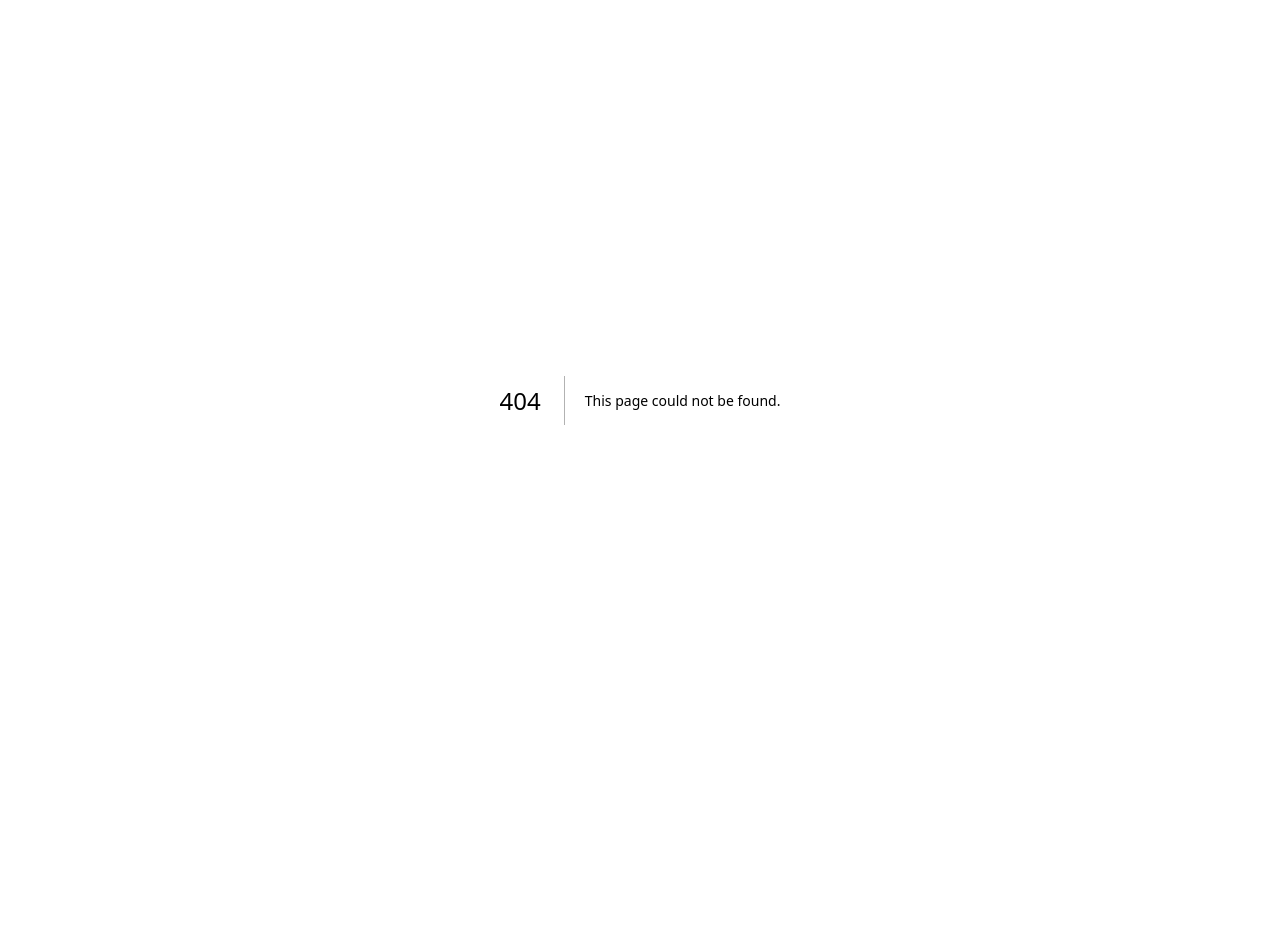
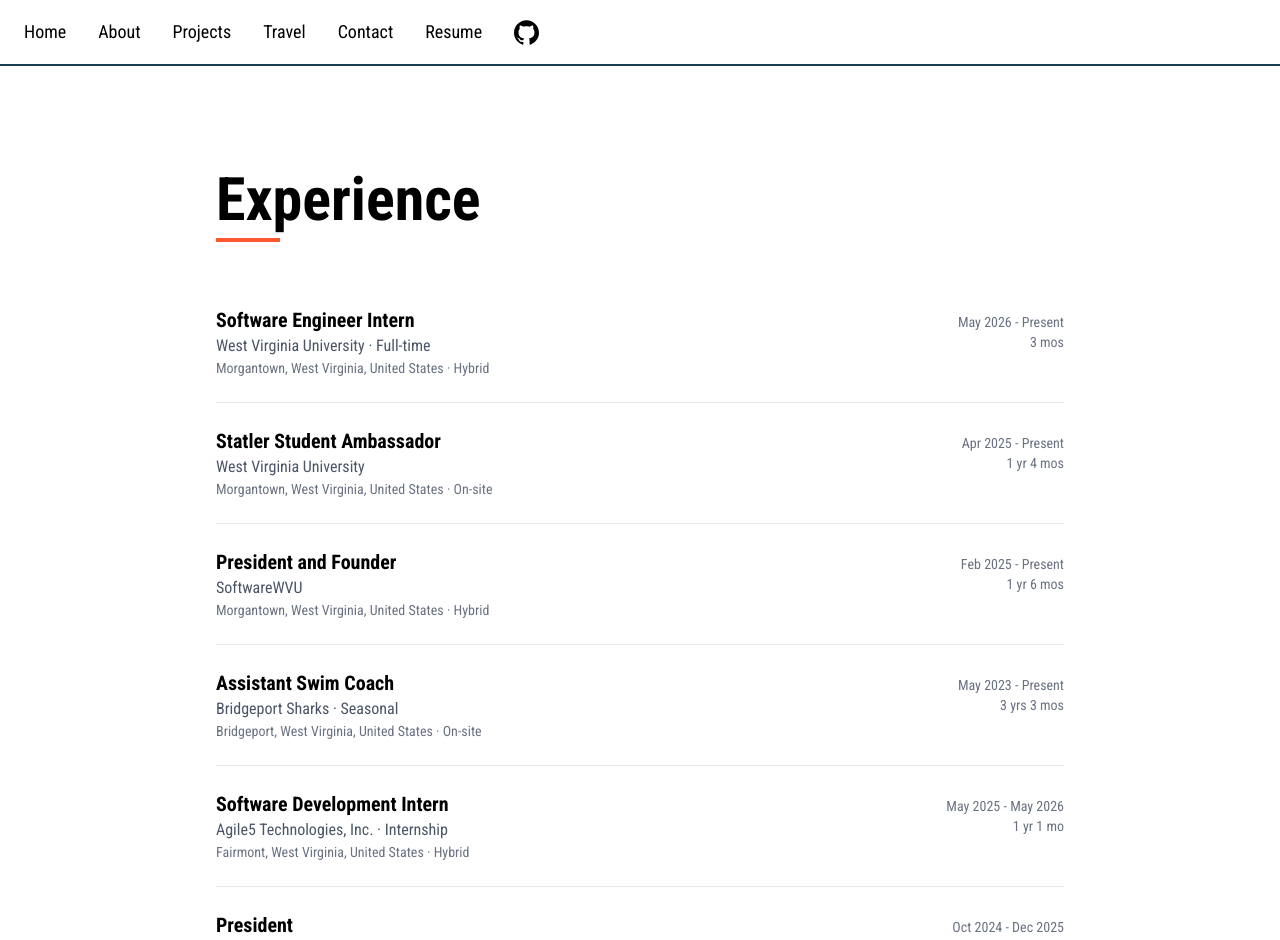
Before and after one commit to BrianCode9/brian-portfolio, a Next.js app: page /experience in a window 1280 px wide. Before the commit this address had no page. Shown: the top 940 px of the page. Before the commit the page ends 800 px from the top, so only its background shows below. Built offline with nearby package versions, Linux system fonts and the light colour scheme.

Commit message:
Add dedicated Experience page listing work history
Adds a resume-style list of roles (title, company, dates, location)
pulled from a new data file, separate from the existing Travel section.

```diff
--- /dev/null
+++ b/src/app/experience/page.tsx
@@ -0,0 +1,44 @@
+import NavBar from '@/components/section/navbar';
+import { experience } from '@/data/experience';
+
+export default function ExperiencePage() {
+  return (
+    <main className="min-h-screen bg-white">
+      <NavBar />
+      <div className="h-16" />
+      <div className="max-w-4xl mx-auto px-6 py-10">
+        <h1 className="text-4xl md:text-6xl font-bold mb-2 text-black">
+          Experience
+        </h1>
+        <div className="h-1 w-16 bg-orange-highlight mb-10" />
+
+        <div className="flex flex-col">
+          {experience.map((entry, i) => (
+            <div
+              key={`${entry.company}-${entry.title}`}
+              className={`flex flex-col sm:flex-row sm:items-baseline sm:justify-between gap-1 py-6 ${
+                i !== experience.length - 1 ? "border-b border-gray-200" : ""
+              }`}
+            >
+              <div>
+                <h2 className="text-xl font-bold text-black">{entry.title}</h2>
+                <p className="text-gray-600">
+                  {entry.company}
+                  {entry.type ? ` · ${entry.type}` : ""}
+                </p>
+                <p className="text-sm text-gray-500">
+                  {entry.location}
+                  {entry.workplaceType ? ` · ${entry.workplaceType}` : ""}
+                </p>
+              </div>
+              <div className="text-sm text-gray-500 shrink-0 sm:text-right">
+                <p>{entry.dateRange}</p>
+                <p>{entry.duration}</p>
+              </div>
+            </div>
+          ))}
+        </div>
+      </div>
+    </main>
+  );
+}
--- /dev/null
+++ b/src/data/experience.ts
@@ -0,0 +1,62 @@
+export interface ExperienceEntry {
+  title: string;
+  company: string;
+  type?: string;
+  dateRange: string;
+  duration: string;
+  location: string;
+  workplaceType?: string;
+}
+
+export const experience: ExperienceEntry[] = [
+  {
+    title: "Software Engineer Intern",
+    company: "West Virginia University",
+    type: "Full-time",
+    dateRange: "May 2026 - Present",
+    duration: "3 mos",
+    location: "Morgantown, West Virginia, United States",
+    workplaceType: "Hybrid",
+  },
+  {
+    title: "Statler Student Ambassador",
+    company: "West Virginia University",
+    dateRange: "Apr 2025 - Present",
+    duration: "1 yr 4 mos",
+    location: "Morgantown, West Virginia, United States",
+    workplaceType: "On-site",
+  },
+  {
+    title: "President and Founder",
+    company: "SoftwareWVU",
+    dateRange: "Feb 2025 - Present",
+    duration: "1 yr 6 mos",
+    location: "Morgantown, West Virginia, United States",
+    workplaceType: "Hybrid",
+  },
+  {
+    title: "Assistant Swim Coach",
+    company: "Bridgeport Sharks",
+    type: "Seasonal",
+    dateRange: "May 2023 - Present",
+    duration: "3 yrs 3 mos",
+    location: "Bridgeport, West Virginia, United States",
+    workplaceType: "On-site",
+  },
+  {
+    title: "Software Development Intern",
+    company: "Agile5 Technologies, Inc.",
+    type: "Internship",
+    dateRange: "May 2025 - May 2026",
+    duration: "1 yr 1 mo",
+    location: "Fairmont, West Virginia, United States",
+    workplaceType: "Hybrid",
+  },
+  {
+    title: "President",
+    company: "CyberWVU",
+    dateRange: "Oct 2024 - Dec 2025",
+    duration: "1 yr 3 mos",
+    location: "Morgantown, West Virginia, United States",
+  },
+];
```
